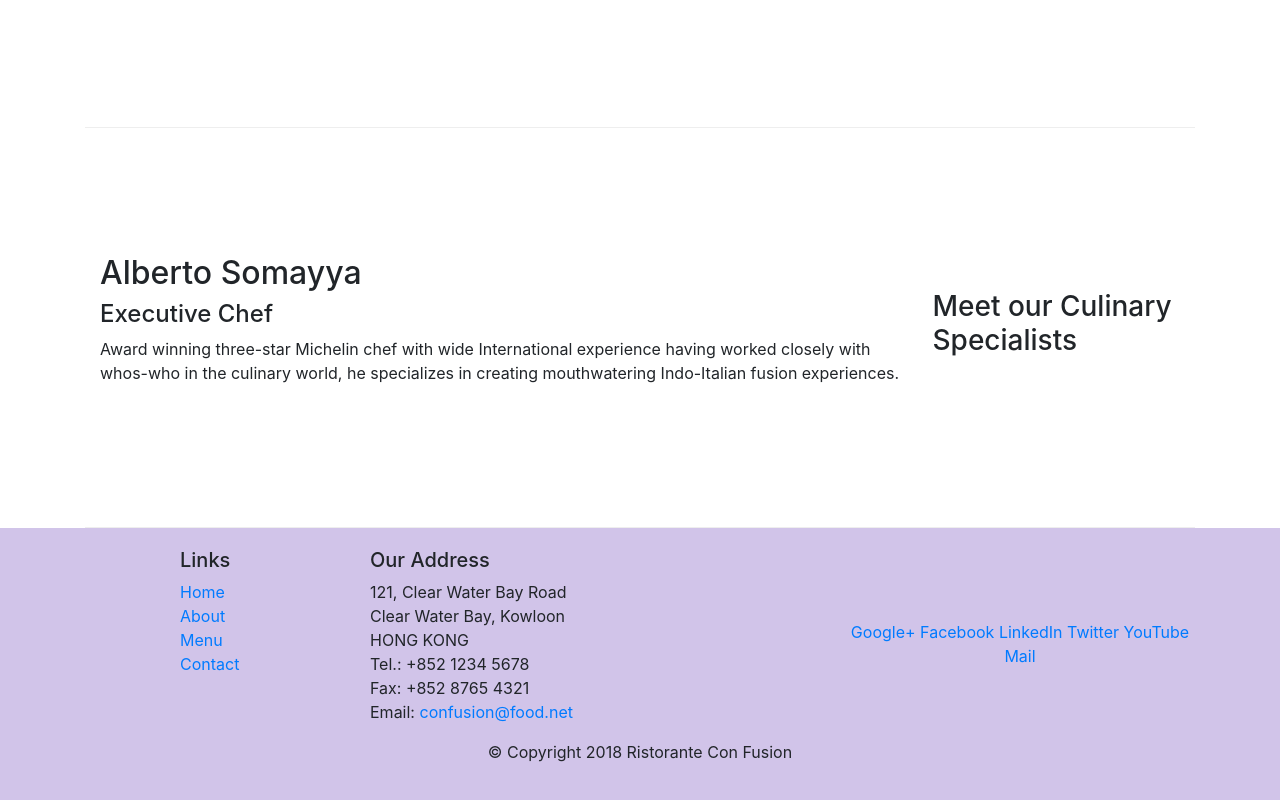
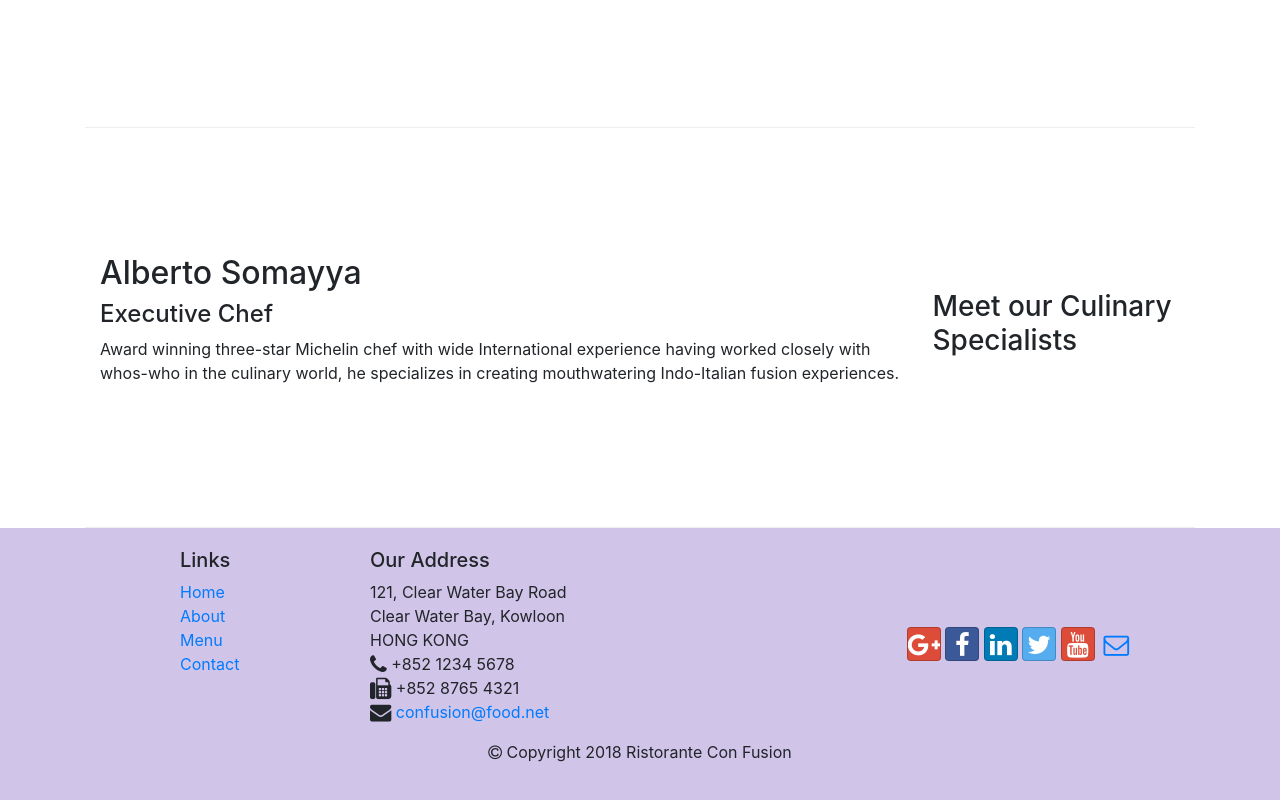
Before and after one commit to msdianyogi/BootstrapExercise, a website: page index.html in a window 1280 px wide. Shown: the part 1006-1806 px from the top of the page. Drawn offline with nearby package versions, Linux system fonts and the light colour scheme.

Commit message:
Icon Fonts

```diff
--- a/index.html
+++ b/index.html
@@ -9,6 +9,8 @@
 
     <!-- Bootstrap CSS -->
     <link rel="stylesheet" href="node_modules/bootstrap/dist/css/bootstrap.min.css">
+    <link rel="stylesheet" href="node_modules/font-awesome/css/font-awesome.min.css">
+    <link rel="stylesheet" href="node_modules/bootstrap-social/bootstrap-social.css">
     <link rel="stylesheet" href="css/styles.css">
     <title>Ristorante Con Fusion</title>
 </head>
@@ -22,10 +24,10 @@
             <a class="navbar-brand" href="#">Ristorante Con Fusion</a>
                 <div class="collapse navbar-collapse" id="Navbar">
                     <ul class="navbar-nav mr-auto">
-                        <li class="nav-item active"><a class="nav-link" href="#">Home</a></li>
-                        <li class="nav-item "><a class="nav-link" href="./aboutus.html">About</a></li>
-                        <li class="nav-item "><a class="nav-link" href="#">Menu</a></li>
-                        <li class="nav-item "><a class="nav-link" href="#">Contact</a></li>
+                        <li class="nav-item active"><a class="nav-link" href="#"><span class="fa fa-home fa-lg"></span> Home</a></li>
+                        <li class="nav-item "><a class="nav-link" href="./aboutus.html"><span class="fa fa-info fa-lg"></span> About</a></li>
+                        <li class="nav-item "><a class="nav-link" href="#"><span class="fa fa-list fa-lg"></span> Menu</a></li>
+                        <li class="nav-item "><a class="nav-link" href="#"><span class="fa fa-address-card fa-lg"></span> Contact</a></li>
                     </ul>
                 </div>
         </div>
@@ -95,25 +97,25 @@
 		              121, Clear Water Bay Road<br>
 		              Clear Water Bay, Kowloon<br>
 		              HONG KONG<br>
-		              Tel.: +852 1234 5678<br>
-		              Fax: +852 8765 4321<br>
-		              Email: <a href="mailto:confusion@food.net">confusion@food.net</a>
+		              <i class="fa fa-phone fa-lg"></i> +852 1234 5678<br>
+		              <i class="fa fa-fax fa-lg"></i> +852 8765 4321<br>
+		              <i class="fa fa-envelope fa-lg"></i> <a href="mailto:confusion@food.net">confusion@food.net</a>
 		           </address>
                 </div>
                 <div class="col-12 col-sm-4 align-self-center">
                     <div class="text-center">
-                        <a href="http://google.com/+">Google+</a>
-                        <a href="http://www.facebook.com/profile.php?id=">Facebook</a>
-                        <a href="http://www.linkedin.com/in/">LinkedIn</a>
-                        <a href="http://twitter.com/">Twitter</a>
-                        <a href="http://youtube.com/">YouTube</a>
-                        <a href="mailto:">Mail</a>
+                        <a class="btn btn-social-icon btn-google" href="http://google.com/+"><i class="fa fa-google-plus fa-lg"></i></a>
+                        <a class="btn btn-social-icon btn-facebook" href="http://www.facebook.com/profile.php?id="><i class="fa fa-facebook fa-lg"></i></a>
+                        <a class="btn btn-social-icon btn-linkedin" href="http://www.linkedin.com/in/"><i class="fa fa-linkedin fa-lg"></i></a>
+                        <a class="btn btn-social-icon btn-twitter" href="http://twitter.com/"><i class="fa fa-twitter fa-lg"></i></a>
+                        <a class="btn btn-social-icon btn-google" href="http://youtube.com/"><i class="fa fa-youtube fa-lg"></i></a>
+                        <a class="btn btn-social-icon" href="mailto:"><i class="fa fa-envelope-o fa-lg"></i></a>
                     </div>
                 </div>
            </div>
            <div class="row justify-content-center">
                 <div class="col-auto">
-                    <p>© Copyright 2018 Ristorante Con Fusion</p>
+                    <p><i class="fa fa-copyright"></i> Copyright 2018 Ristorante Con Fusion</p>
                 </div>
            </div>
         </div>
--- a/package.json
+++ b/package.json
@@ -15,6 +15,8 @@
   },
   "dependencies": {
     "bootstrap": "^4.0.0",
+    "bootstrap-social": "^5.1.1",
+    "font-awesome": "^4.7.0",
     "jquery": "^3.3.1",
     "popper.js": "^1.12.9"
   }
```
Also changed, not shown: aboutus.html (+17 -15 lines), 1 other file.
